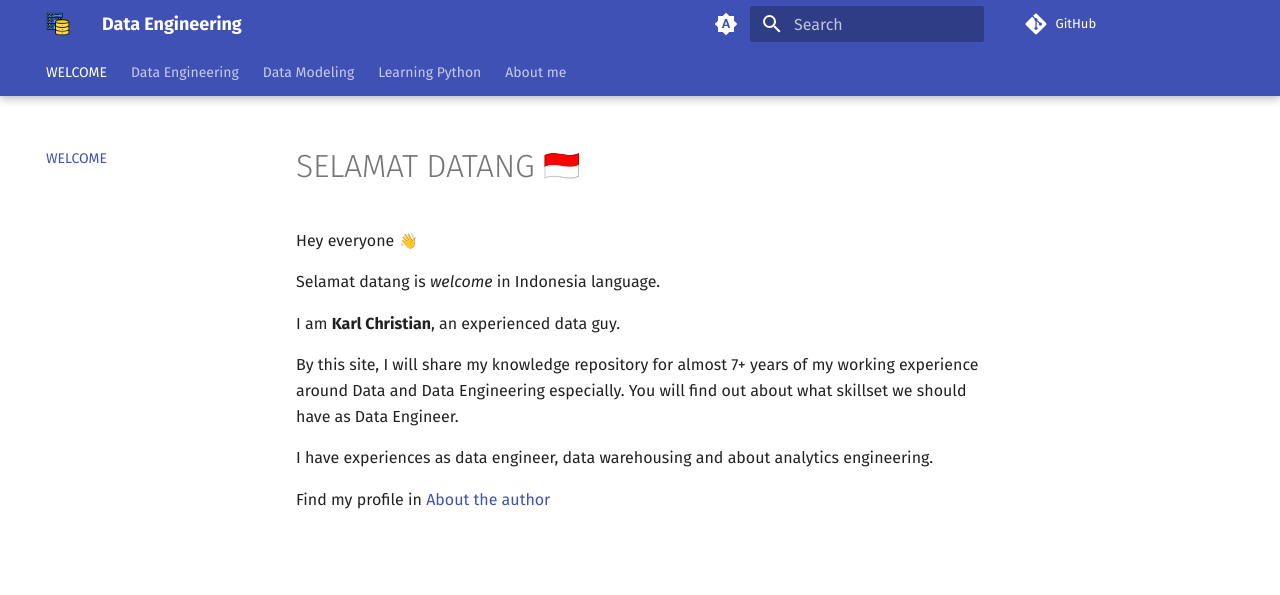
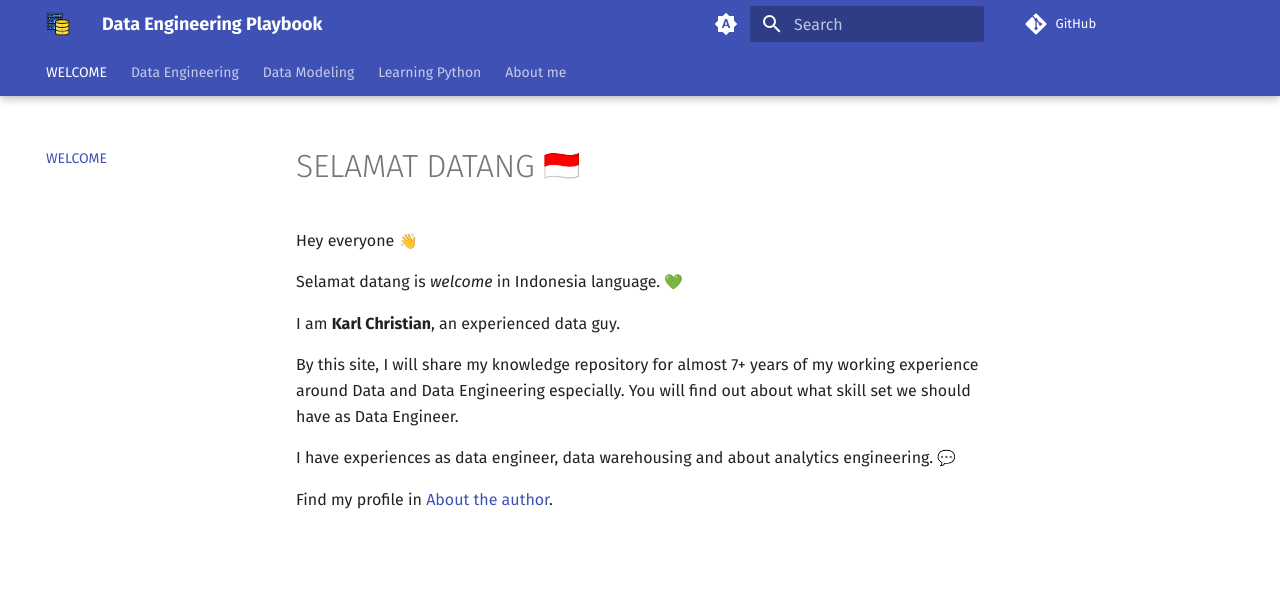
Before and after one commit to karlchris/data-engineering, an MkDocs documentation site: the page built from docs/index.md, in a window 1280 px wide. Shown: the top 595 px of the page. Built offline with MkDocs 1.6.1 and Material for MkDocs 9.7.7, drawn with Linux system fonts in a browser that asks for light colours; emoji names are drawn with the system emoji font; comment, search, counter and statistics services are not loaded.

```diff
--- a/docs/index.md
+++ b/docs/index.md
@@ -2,13 +2,13 @@
 
 Hey everyone :wave:
 
-Selamat datang is _welcome_ in Indonesia language.
+Selamat datang is _welcome_ in Indonesia language. :green_heart:
 
 I am **Karl Christian**, an experienced data guy.
 
 By this site, I will share my knowledge repository for almost 7+ years of my working experience around Data and Data Engineering especially.
-You will find out about what skillset we should have as Data Engineer.
+You will find out about what skill set we should have as Data Engineer.
 
-I have experiences as data engineer, data warehousing and about analytics engineering.
+I have experiences as data engineer, data warehousing and about analytics engineering. :speech_balloon:
 
-Find my profile in [About the author](author.md)
+Find my profile in [About the author](author.md).
--- a/mkdocs.yml
+++ b/mkdocs.yml
@@ -1,4 +1,4 @@
-site_name: Data Engineering
+site_name: Data Engineering Playbook
 site_url: https://karlchris.github.io/data-engineering/
 
 
```
Also changed, not shown: docs/author.md (+34 -7 lines).
